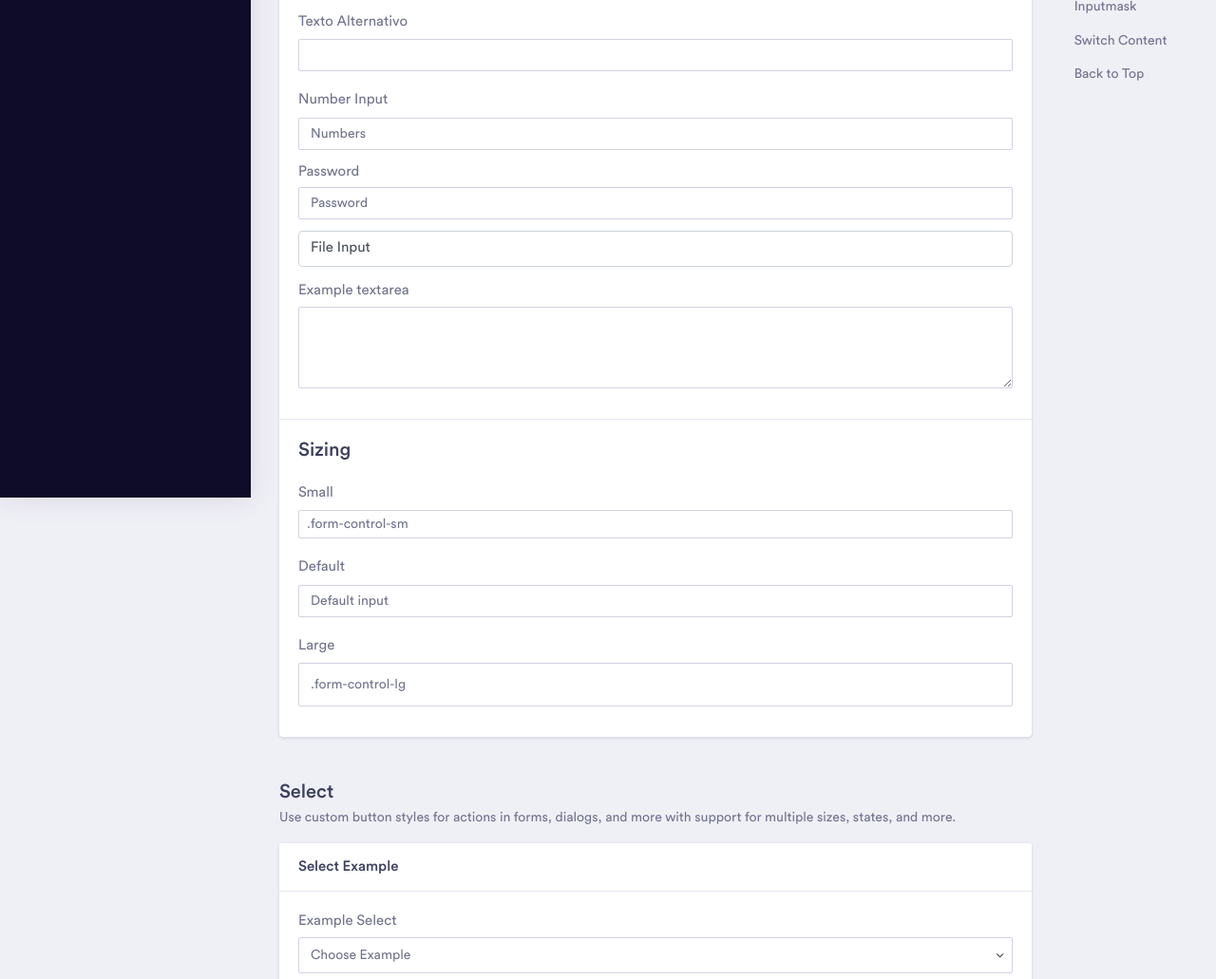
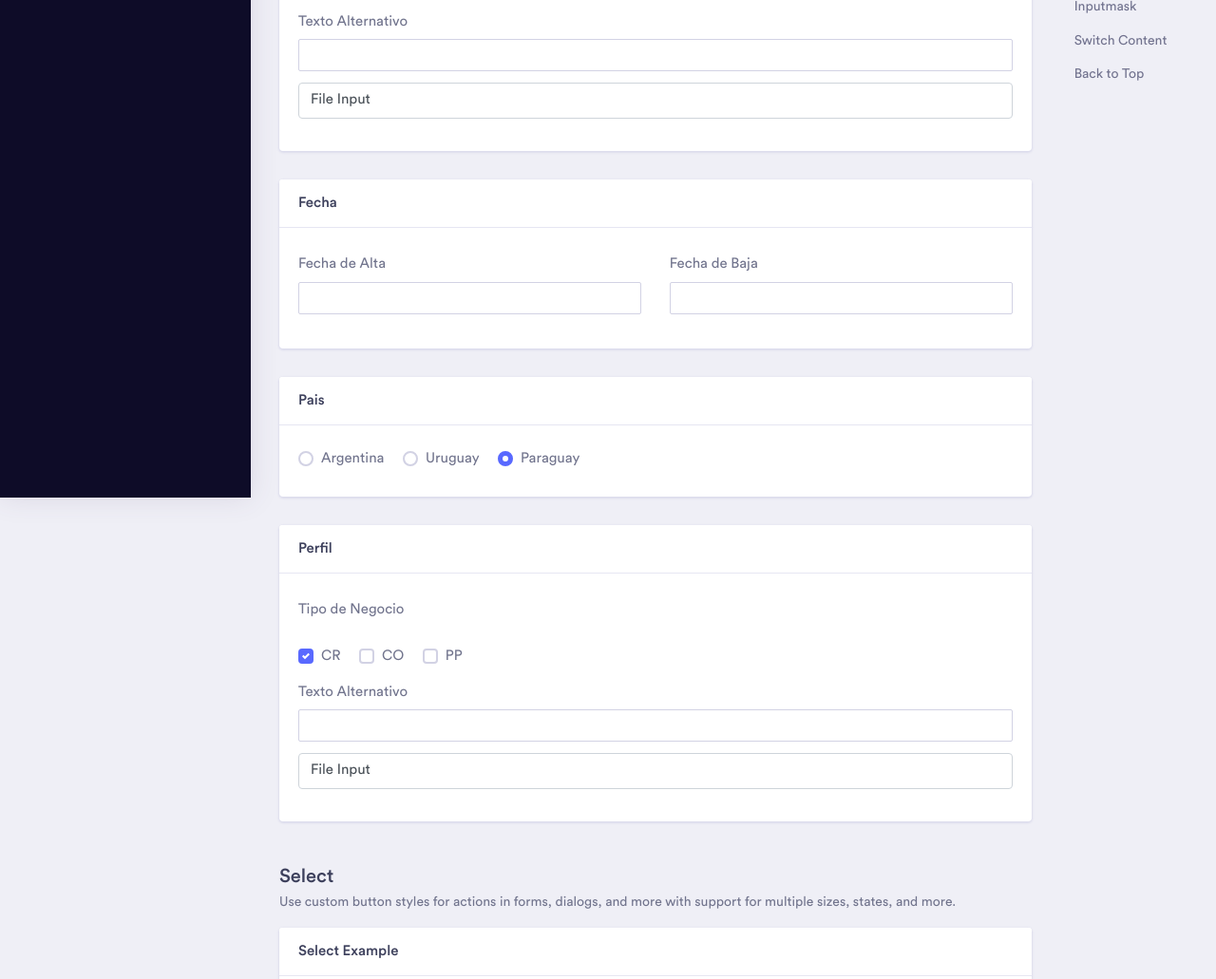
Before and after one commit to Diegorpm/Admin-banners, a plain HTML site: page form-banner.html in a window 1280 px wide. Shown: the part 336-1367 px from the top of the page at 95% size. Drawn offline with Linux system fonts and the light colour scheme; files whose address does not match are found by name.

Commit message:
Avance Form

```diff
--- a/form-banner.html
+++ b/form-banner.html
@@ -126,7 +126,7 @@
                         <!-- basic form  -->
                         <!-- ============================================================== -->
                         <div class="row">
-                            <div class="col-xl-12 col-lg-12 col-md-12 col-sm-12 col-12">
+                            <div class="col-xl-12 col-lg-12 col-md-12 col-sm-12 col-12" id="Info">
                                 <div class="card">
                                     <h5 class="card-header">Basic Form</h5>
                                     <div class="card-body">
@@ -139,38 +139,73 @@
                                                 <label for="inputText3" class="col-form-label">Texto Alternativo</label>
                                                 <input id="inputText3" type="text" class="form-control">
                                             </div>
+                                            <div class="custom-file mb-3">
+                                                <input type="file" class="custom-file-input" id="customFile">
+                                                <label class="custom-file-label" for="customFile">File Input</label>
+                                            </div>
+                                        </form>
+                                    </div>
+                                </div>
+                            </div>
+                            <div class="col-xl-12 col-lg-12 col-md-12 col-sm-12 col-12" id="Fecha">
+                                <div class="card">
+                                    <h5 class="card-header">Fecha</h5>
+                                    <div class="card-body">
+                                        <div class="row">
+                                            <div class="col-md-6 mb-3">
+                                                <label for="inputText3" class="col-form-label">Fecha de Alta</label>
+                                                <input id="inputText3" type="text" class="form-control">
+                                            </div>
+                                            <div class="col-md-6 mb-3">
+                                                <label for="inputText3" class="col-form-label">Fecha de Baja</label>
+                                                <input id="inputText3" type="text" class="form-control">
+                                            </div>
+                                        </div>
+                                    </div>
+                                </div>
+                            </div>
+                            <div class="col-xl-12 col-lg-12 col-md-12 col-sm-12 col-12" id="Pais">
+                                <div class="card">
+                                    <h5 class="card-header">Pais</h5>
+                                    <div class="card-body">
+                                        <form>
+                                            <label class="custom-control custom-radio custom-control-inline">
+                                                <input type="radio" name="radio-inline" checked="" class="custom-control-input"><span class="custom-control-label">Argentina</span>
+                                            </label>
+                                            <label class="custom-control custom-radio custom-control-inline">
+                                                <input type="radio" name="radio-inline" checked="" class="custom-control-input"><span class="custom-control-label">Uruguay</span>
+                                            </label>
+                                            <label class="custom-control custom-radio custom-control-inline">
+                                                <input type="radio" name="radio-inline" checked="" class="custom-control-input"><span class="custom-control-label">Paraguay</span>
+                                            </label>
+                                        </form>
+                                    </div>
+                                </div>
+                            </div>
+                            <div class="col-xl-12 col-lg-12 col-md-12 col-sm-12 col-12" id="Info">
+                                <div class="card">
+                                    <h5 class="card-header">Perfil</h5>
+                                    <div class="card-body">
+                                        <form>
+                                            <div class="custom-file mb-3">
+                                                <label for="inputText3" class="col-form-label">Tipo de Negocio</label>
+                                            </div>
+                                            <label class="custom-control custom-checkbox custom-control-inline">
+                                                <input type="checkbox" checked="" class="custom-control-input"><span class="custom-control-label">CR</span>
+                                            </label>
+                                            <label class="custom-control custom-checkbox custom-control-inline">
+                                                <input type="checkbox" class="custom-control-input"><span class="custom-control-label">CO</span>
+                                            </label>
+                                            <label class="custom-control custom-checkbox custom-control-inline">
+                                                <input type="checkbox" class="custom-control-input"><span class="custom-control-label">PP</span>
+                                            </label>
                                             <div class="form-group">
-                                                <label for="inputText4" class="col-form-label">Number Input</label>
-                                                <input id="inputText4" type="number" class="form-control" placeholder="Numbers">
-                                            </div>
-                                            <div class="form-group">
-                                                <label for="inputPassword">Password</label>
-                                                <input id="inputPassword" type="password" placeholder="Password" class="form-control">
+                                                <label for="inputText3" class="col-form-label">Texto Alternativo</label>
+                                                <input id="inputText3" type="text" class="form-control">
                                             </div>
                                             <div class="custom-file mb-3">
                                                 <input type="file" class="custom-file-input" id="customFile">
                                                 <label class="custom-file-label" for="customFile">File Input</label>
-                                            </div>
-                                            <div class="form-group">
-                                                <label for="exampleFormControlTextarea1">Example textarea</label>
-                                                <textarea class="form-control" id="exampleFormControlTextarea1" rows="3"></textarea>
-                                            </div>
-                                        </form>
-                                    </div>
-                                    <div class="card-body border-top">
-                                        <h3>Sizing</h3>
-                                        <form>
-                                            <div class="form-group">
-                                                <label for="inputSmall" class="col-form-label">Small</label>
-                                                <input id="inputSmall" type="text" value=".form-control-sm" class="form-control form-control-sm">
-                                            </div>
-                                            <div class="form-group">
-                                                <label for="inputDefault" class="col-form-label">Default</label>
-                                                <input id="inputDefault" type="text" value="Default input" class="form-control">
-                                            </div>
-                                            <div class="form-group">
-                                                <label for="inputLarge" class="col-form-label">Large</label>
-                                                <input id="inputLarge" type="text" value=".form-control-lg" class="form-control form-control-lg">
                                             </div>
                                         </form>
                                     </div>
@@ -694,9 +729,9 @@
                     <div class="col-xl-2 col-lg-2 col-md-6 col-sm-12 col-12">
                         <div class="sidebar-nav-fixed">
                             <ul class="list-unstyled">
-                                <li><a href="#overview" class="active">Overview</a></li>
-                                <li><a href="#basicform">Basic Form</a></li>
-                                <li><a href="#select">Select</a></li>
+                                <li><a href="#Info" class="active">Info</a></li>
+                                <li><a href="#Fecha">Fecha</a></li>
+                                <li><a href="#Pais">Pais</a></li>
                                 <li><a href="#checkboxradio">Checkbox & Radio</a></li>
                                 <li><a href="#validation">Validation state</a></li>
                                 <li><a href="#inputgroup">Input Groups</a></li>
```
